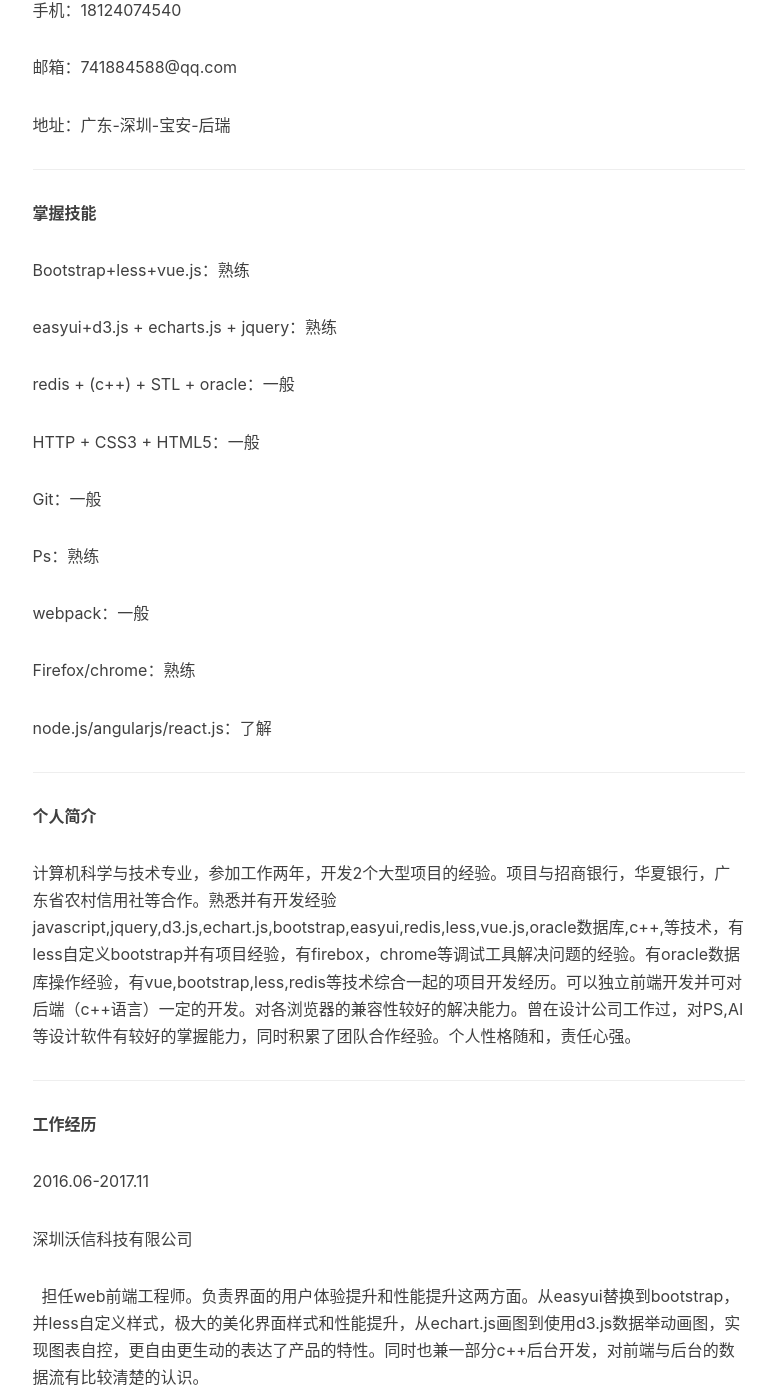
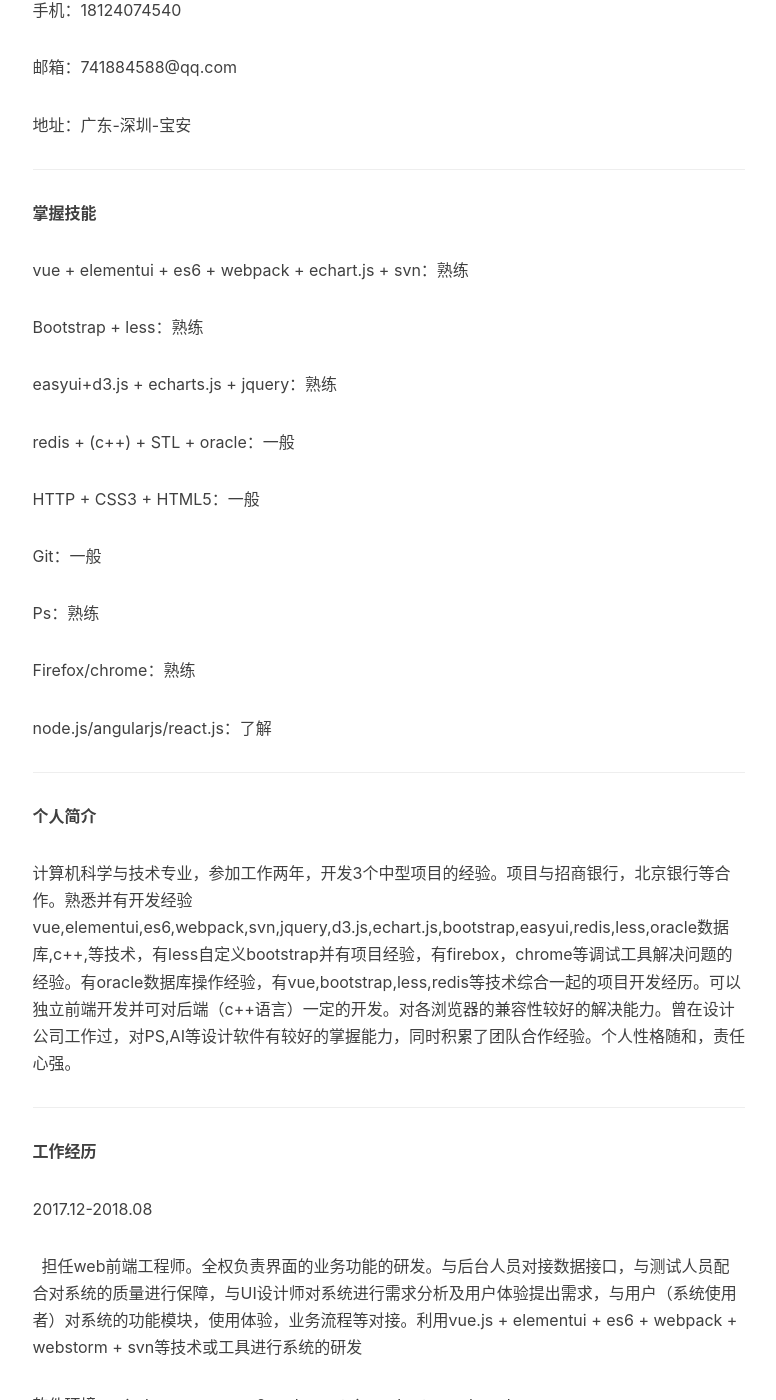
Before and after one commit to ghubcherrylove/ghubcherrylove.github.io, a Jekyll site: the page built from about.html, in a window 1280 px wide and 1400 px high, scrolled down 1318 px. Shown: the whole window, without its empty margins (135-911 px from the left). Built offline with Jekyll 4.4.1, drawn with Linux system fonts in a browser that asks for light colours; nearby versions of some CDN libraries; comment, search, counter and statistics services are not loaded; some of the changed text lies outside the part shown.

Commit message:
Update about.html

```diff
--- a/about.html
+++ b/about.html
@@ -35,24 +35,29 @@ header-img: "img/about-bg.jpg"
     <p><b>联系方式</b></p>
     <p>手机：18124074540</p>
     <p>邮箱：741884588@qq.com</p>
-    <p>地址：广东-深圳-宝安-后瑞</p>
+    <p>地址：广东-深圳-宝安</p>
     <hr>
     <p><b>掌握技能</b></p>
-    <p>Bootstrap+less+vue.js：熟练</p>
+    <p>vue + elementui + es6 + webpack + echart.js + svn：熟练</p>
+    <p>Bootstrap + less：熟练</p>
     <p>easyui+d3.js + echarts.js + jquery：熟练</p>
     <p>redis + (c++) + STL + oracle：一般</p>
     <p>HTTP + CSS3 + HTML5：一般</p>
     <p>Git：一般</p>
     <p>Ps：熟练</p>
-    <p>webpack：一般</p>
     <p>Firefox/chrome：熟练</p>
     <p>node.js/angularjs/react.js：了解</p>
     <hr>
     <p><b>个人简介</b></p>
-    <p>计算机科学与技术专业，参加工作两年，开发2个大型项目的经验。项目与招商银行，华夏银行，广东省农村信用社等合作。熟悉并有开发经验javascript,jquery,d3.js,echart.js,bootstrap,easyui,redis,less,vue.js,oracle数据库,c++,等技术，有less自定义bootstrap并有项目经验，有firebox，chrome等调试工具解决问题的经验。有oracle数据库操作经验，有vue,bootstrap,less,redis等技术综合一起的项目开发经历。可以独立前端开发并可对后端（c++语言）一定的开发。对各浏览器的兼容性较好的解决能力。曾在设计公司工作过，对PS,AI等设计软件有较好的掌握能力，同时积累了团队合作经验。个人性格随和，责任心强。
+    <p>计算机科学与技术专业，参加工作两年，开发3个中型项目的经验。项目与招商银行，北京银行等合作。熟悉并有开发经验vue,elementui,es6,webpack,svn,jquery,d3.js,echart.js,bootstrap,easyui,redis,less,oracle数据库,c++,等技术，有less自定义bootstrap并有项目经验，有firebox，chrome等调试工具解决问题的经验。有oracle数据库操作经验，有vue,bootstrap,less,redis等技术综合一起的项目开发经历。可以独立前端开发并可对后端（c++语言）一定的开发。对各浏览器的兼容性较好的解决能力。曾在设计公司工作过，对PS,AI等设计软件有较好的掌握能力，同时积累了团队合作经验。个人性格随和，责任心强。
     </p>
     <hr>
     <p><b>工作经历</b></p>
+    <p>2017.12-2018.08</p>
+    <p>&nbsp;&nbsp;担任web前端工程师。全权负责界面的业务功能的研发。与后台人员对接数据接口，与测试人员配合对系统的质量进行保障，与UI设计师对系统进行需求分析及用户体验提出需求，与用户（系统使用者）对系统的功能模块，使用体验，业务流程等对接。利用vue.js + elementui + es6 + webpack + webstorm + svn等技术或工具进行系统的研发
+    </p>
+    <p>软件环境：window + vue + es6 + elementui + echart + webpack + svn</p>
+    <p>开发工具：webstorm</p>
     <p>2016.06-2017.11</p>
     <p>深圳沃信科技有限公司</p>
     <p>&nbsp;&nbsp;担任web前端工程师。负责界面的用户体验提升和性能提升这两方面。从easyui替换到bootstrap，并less自定义样式，极大的美化界面样式和性能提升，从echart.js画图到使用d3.js数据举动画图，实现图表自控，更自由更生动的表达了产品的特性。同时也兼一部分c++后台开发，对前端与后台的数据流有比较清楚的认识。
```
